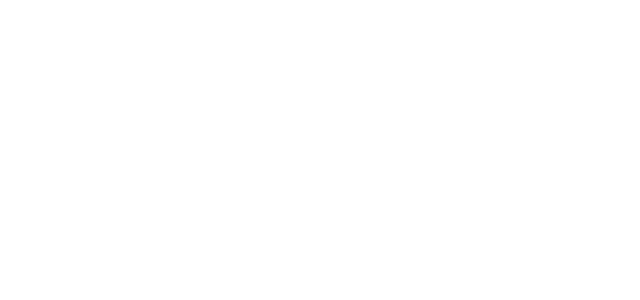
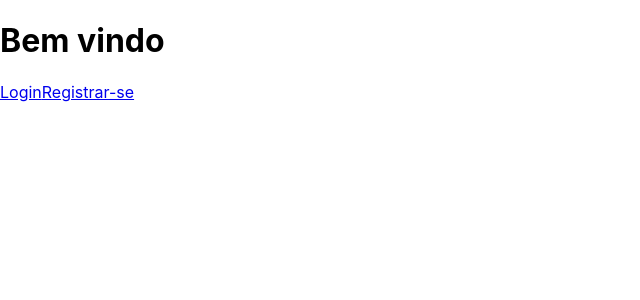
Before and after one commit to lucas-nobrega/pokedex, a React (Create React App) app in the folder pokedex_react/: page / in a window 1280 px wide. Shown: the top 300 px of the page, without its empty margins (0-640 px from the left). Built offline with nearby package versions, Linux system fonts and the light colour scheme.

Commit message:
paginas login, register e home

```diff
--- a/pokedex_react/src/App.css
+++ b/pokedex_react/src/App.css
@@ -1,38 +1,5 @@
-.App {
+.login{
+  width: 960px;
+  margin: auto;
   text-align: center;
 }
-
-.App-logo {
-  height: 40vmin;
-  pointer-events: none;
-}
-
-@media (prefers-reduced-motion: no-preference) {
-  .App-logo {
-    animation: App-logo-spin infinite 20s linear;
-  }
-}
-
-.App-header {
-  background-color: #282c34;
-  min-height: 100vh;
-  display: flex;
-  flex-direction: column;
-  align-items: center;
-  justify-content: center;
-  font-size: calc(10px + 2vmin);
-  color: white;
-}
-
-.App-link {
-  color: #61dafb;
-}
-
-@keyframes App-logo-spin {
-  from {
-    transform: rotate(0deg);
-  }
-  to {
-    transform: rotate(360deg);
-  }
-}
--- a/pokedex_react/src/App.js
+++ b/pokedex_react/src/App.js
@@ -1,10 +1,19 @@
 import React from 'react';
+import { Router } from "@reach/router";
 import './App.css';
+
+import Home from "./pages/Home"
+import Login from "./pages/Login";
+import Register from "./pages/Register"
 
 function App() {
   return (
     <div className="App">
-
+        <Router>
+          <Home path = "/" />
+          <Login path = "/login"/>
+          <Register path = "/register"/>
+        </Router>
     </div>
   );
 }
--- /dev/null
+++ b/pokedex_react/src/pages/Home.js
@@ -0,0 +1,13 @@
+import React from "react";
+
+const Home = () => {
+    return(
+        <div className = "Home">
+            <h1>Bem vindo</h1>
+            <a href = "./login" >Login</a>
+            <a href = "./register" >Registrar-se</a>
+        </div>
+    )
+}
+
+export default Home;
--- /dev/null
+++ b/pokedex_react/src/pages/Login.js
@@ -0,0 +1,12 @@
+import React, { Component } from "react";
+
+
+const Login = () =>{
+    return(
+        <div className = "login">
+            <h1>Login</h1>
+        </div>
+    )
+}
+
+export default Login;
--- /dev/null
+++ b/pokedex_react/src/pages/Register.js
@@ -0,0 +1,11 @@
+import React from "react";
+
+const Register = () => {
+    return(
+        <div className = "register">
+            <h1>Registrar-se</h1>
+        </div>
+    )
+}
+
+export default Register
```
